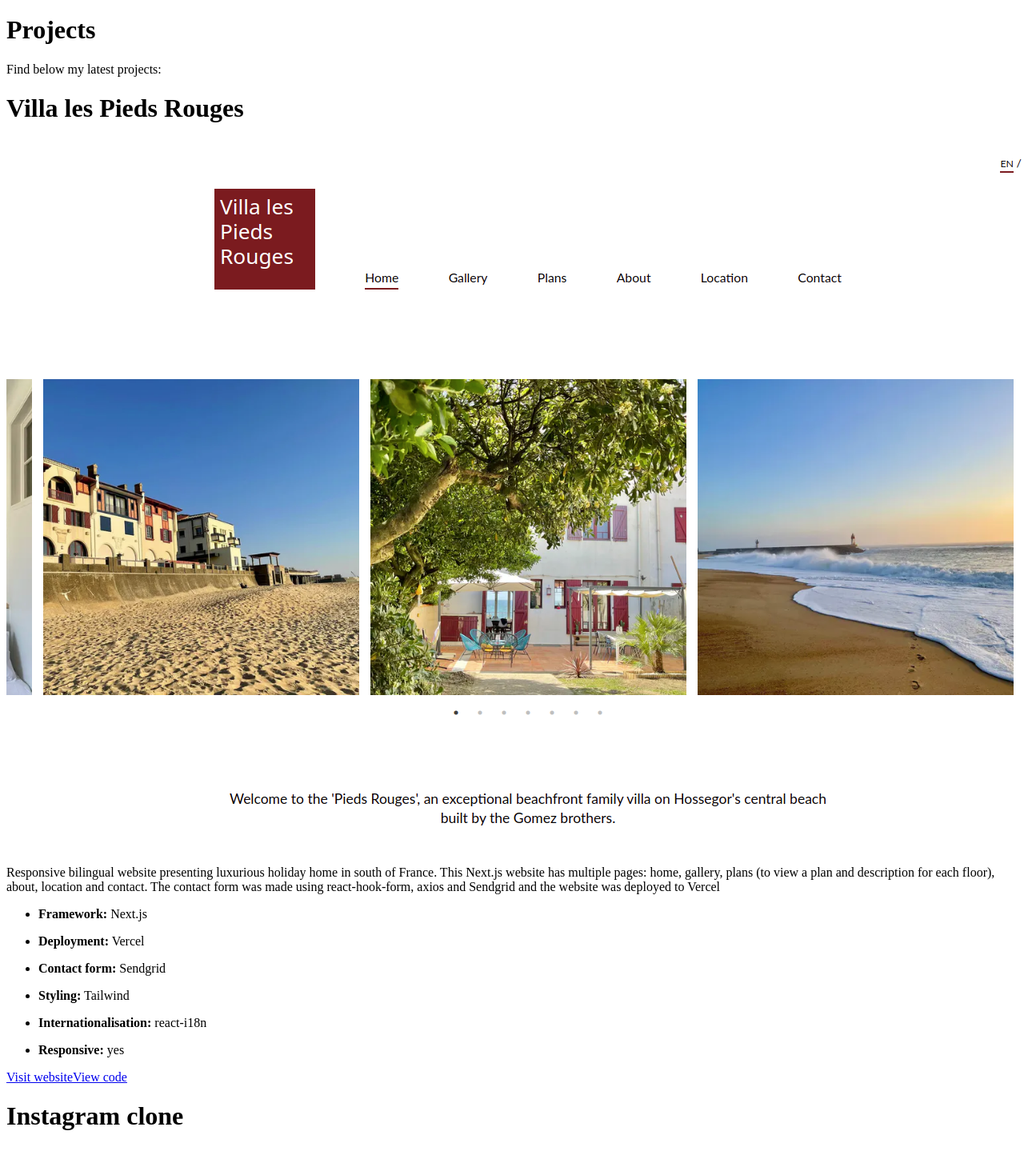
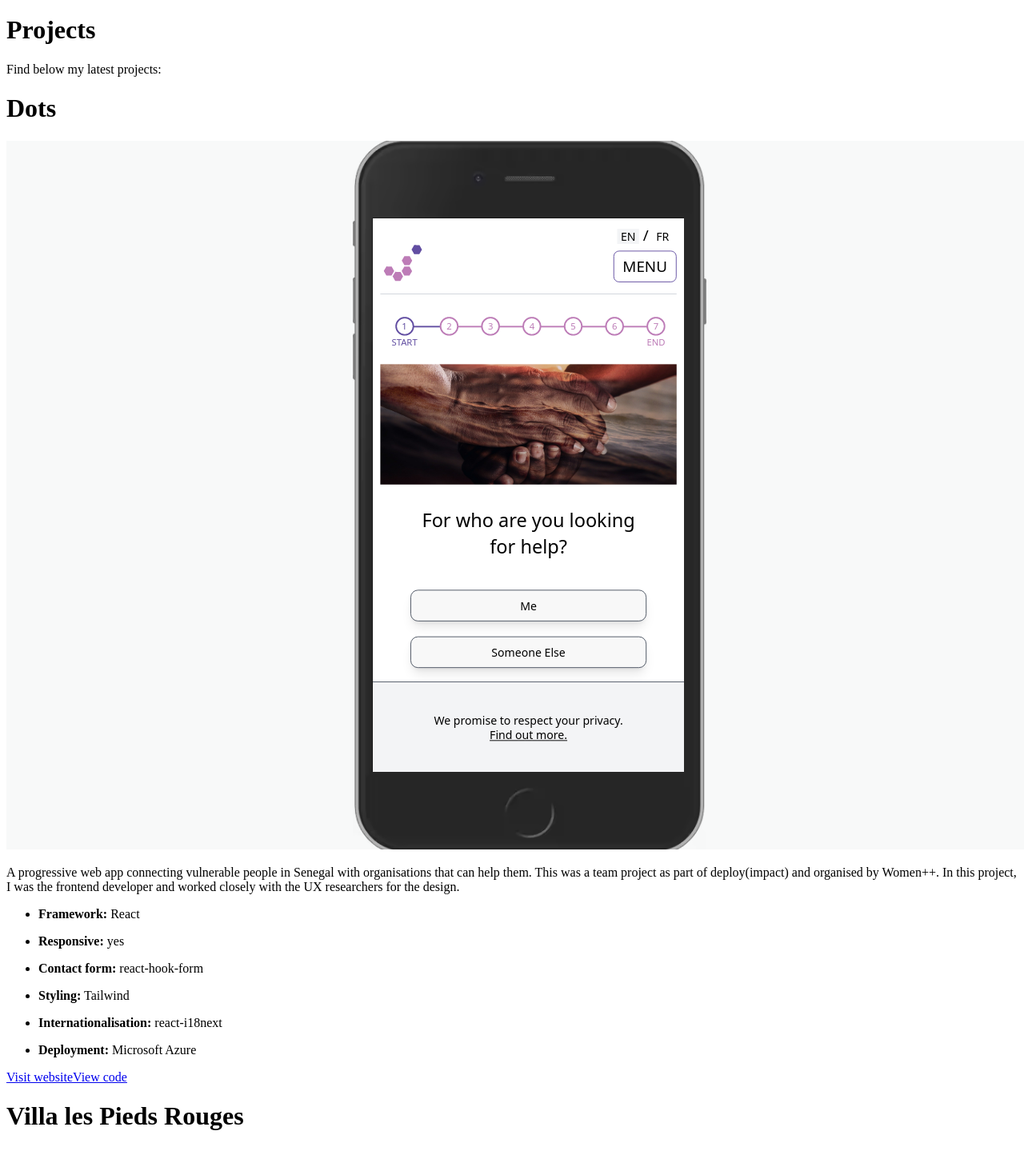
Before and after one commit to EmilieHumbert/portfolio, a Next.js app: page / in a window 1280 px wide. Shown: the part 373-1817 px from the top of the page at 80% size. Built offline with nearby package versions, Linux system fonts and the light colour scheme.

Commit message:
Add dots in the project section

```diff
--- a/components/projects.js
+++ b/components/projects.js
@@ -5,18 +5,35 @@ import Project from "./project";
 export default function Projects() {
   const projects = [
     {
+      title: "Dots",
+      imageFirst: "/images/dots.png",
+      imageDescription: "Dots quiz page",
+      decription: "A progressive web app connecting vulnerable people in Senegal with organisations that can help them. This was a team project as part of deploy(impact) and organised by Women++. In this project, I was the frontend developer and worked closely with the UX researchers for the design.",
+      tools: [
+        ["Framework", "React"],
+        ["Responsive", "yes"],
+
+        ["Contact form", "react-hook-form"],
+        ["Styling", "Tailwind"],
+        ["Internationalisation", "react-i18next"],
+        ["Deployment", "Microsoft Azure"],
+      ],
+      website: "https://dots.azureedge.net",
+      github: "https://github.com/WomenPlusPlus/deploy-impact-21-kona-b",
+    },
+    {
       title: "Villa les Pieds Rouges",
       imageFirst: "/images/villa-les-pieds-rouges-homepage.png",
       imageDescription: "Villa les Pieds Rouges homepage",
       decription:
-        "Responsive bilingual website presenting luxurious holiday home in south of France. This Next.js website has multiple pages: home, gallery, plans (to view a plan and description for each floor), about, location and contact. The contact form was made using react-hook-form, axios and Sendgrid and the website was deployed to Vercel",
+        "Responsive bilingual website presenting luxurious holiday home in south of France. This Next.js website has multiple pages: home, gallery, plans (to view a plan and description for each floor), about, location and contact. The contact form was made using react-hook-form, axios and Sendgrid and the website was deployed to Vercel.",
       tools: [
         ["Framework", "Next.js"],
-        ["Deployment", "Vercel"],
+        ["Responsive", "yes"],
         ["Contact form", "Sendgrid"],
         ["Styling", "Tailwind"],
-        ["Internationalisation", "react-i18n"],
-        ["Responsive", "yes"],
+        ["Internationalisation", "next-i18next"],
+        ["Deployment", "Vercel"],
       ],
       website: "https://villa-les-pieds-rouges.vercel.app/en",
       github: "https://github.com/EmilieHumbert/villa-les-pieds-rouges",
@@ -29,11 +46,11 @@ export default function Projects() {
         "Instagram clone built with Next.js, Firebase and Tailwind CSS. This React project has multiple pages: login, sign up, dashboard (to view/like/comment on photos), and user profiles. The sign-in page connects to Firebase when a user tries to sign in, and when a user signs up. Firebase firestore handles all the data, and that data is retrieved using a custom hook. After this application was built, it was deployed to Vercel. Lighthouse was also used to improve the website performance.",
       tools: [
         ["Framework", "Next.js"],
-        ["Deployment", "Vercel"],
+        ["Responsive", "yes"],
         ["Storage", "Firestore"],
         ["Styling", "Tailwind"],
         ["Authentification", "Firebase"],
-        ["Responsive", "yes"],
+        ["Deployment", "Vercel"],
       ],
       website: "https://react-instaclone.vercel.app/login",
       github: "https://github.com/EmilieHumbert/instagram",
```
Also changed, not shown: public/images/dots.png (added).
